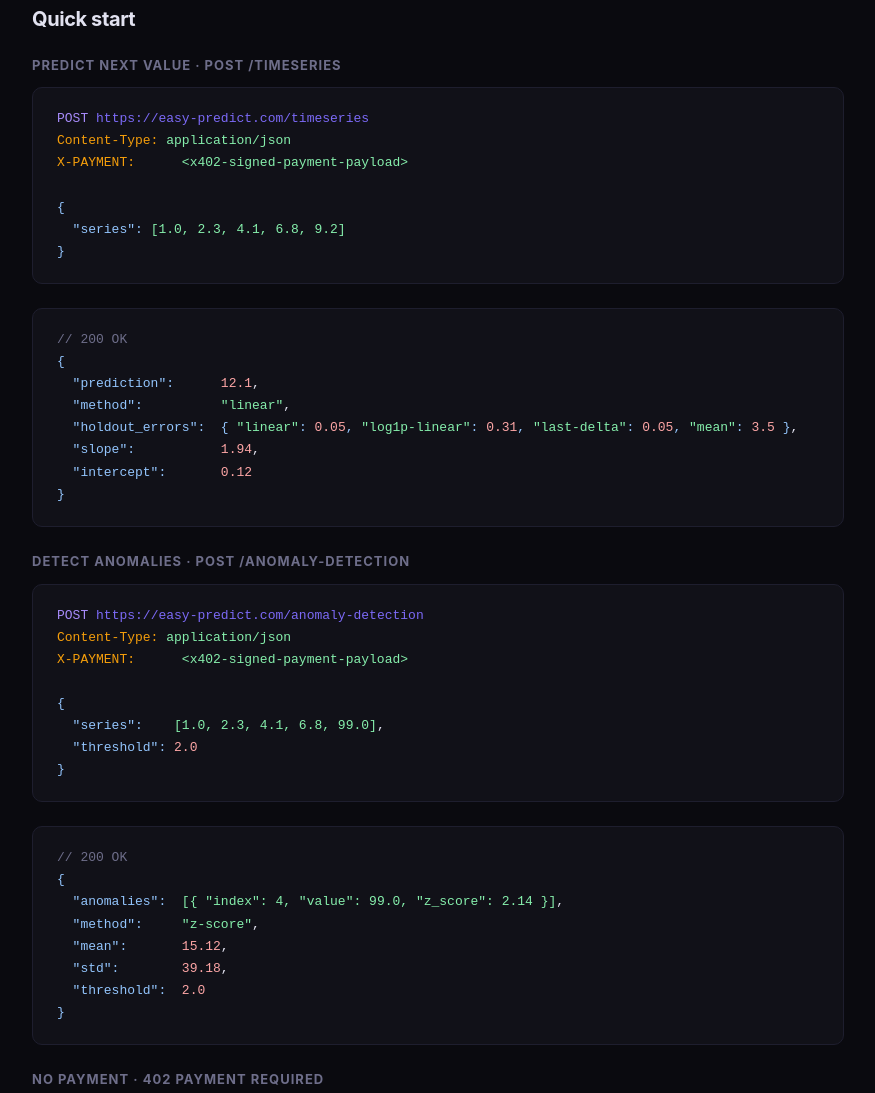
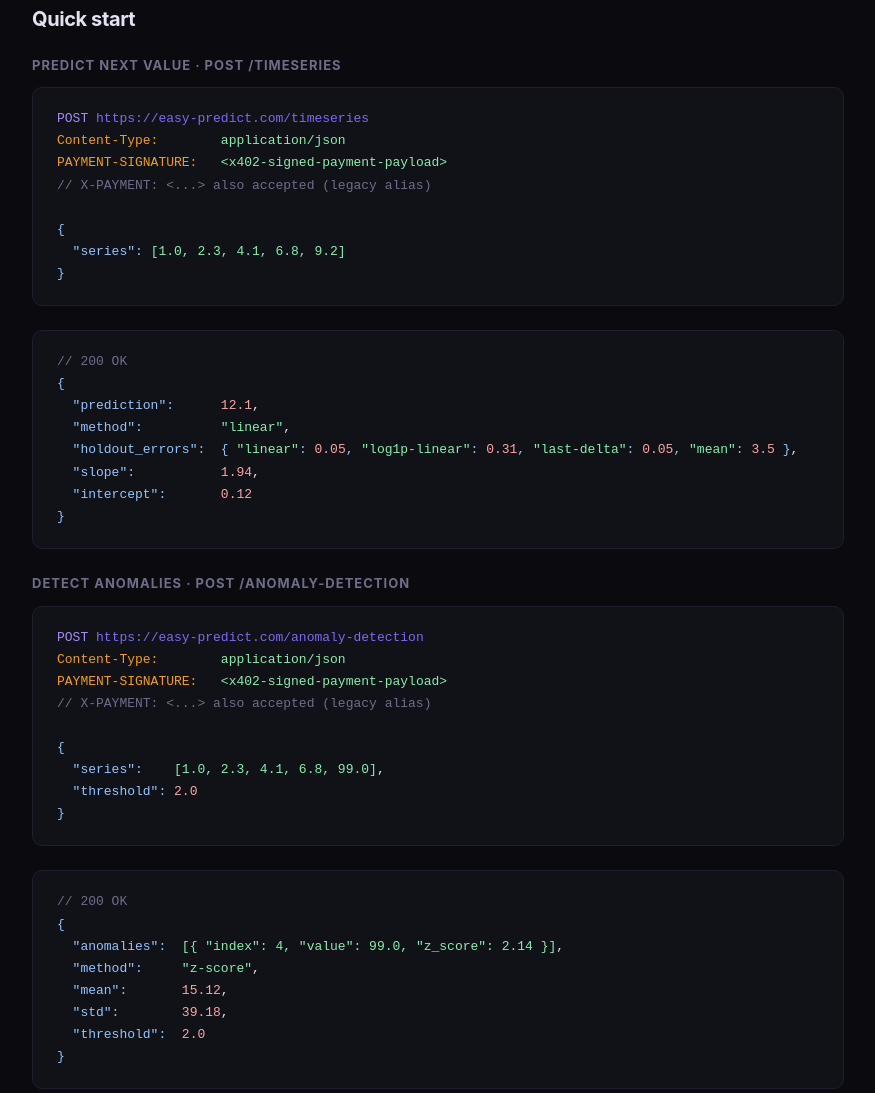
Before and after one commit to WilliamsRizzi/easy-predict, a website: page public/index.html in a window 1280 px wide. Shown: the part 674-1767 px from the top of the page, without its empty margins (202-1077 px from the left). Drawn offline with Linux system fonts and the light colour scheme.

Commit message:
fix inconsistent calls

```diff
--- a/public/index.html
+++ b/public/index.html
@@ -347,8 +347,9 @@
 
       <h3>Predict next value · POST /timeseries</h3>
       <pre><span class="token-method">POST</span> <span class="token-url">https://easy-predict.com/timeseries</span>
-<span class="token-header">Content-Type:</span> <span class="token-string">application/json</span>
-<span class="token-header">X-PAYMENT:</span>      <span class="token-string">&lt;x402-signed-payment-payload&gt;</span>
+<span class="token-header">Content-Type:</span>        <span class="token-string">application/json</span>
+<span class="token-header">PAYMENT-SIGNATURE:</span>   <span class="token-string">&lt;x402-signed-payment-payload&gt;</span>
+<span class="token-comment">// X-PAYMENT: &lt;...&gt; also accepted (legacy alias)</span>
 
 <span class="token-key">{</span>
   <span class="token-key">"series":</span> <span class="token-string">[1.0, 2.3, 4.1, 6.8, 9.2]</span>
@@ -367,8 +368,9 @@
       <br>
       <h3>Detect anomalies · POST /anomaly-detection</h3>
       <pre><span class="token-method">POST</span> <span class="token-url">https://easy-predict.com/anomaly-detection</span>
-<span class="token-header">Content-Type:</span> <span class="token-string">application/json</span>
-<span class="token-header">X-PAYMENT:</span>      <span class="token-string">&lt;x402-signed-payment-payload&gt;</span>
+<span class="token-header">Content-Type:</span>        <span class="token-string">application/json</span>
+<span class="token-header">PAYMENT-SIGNATURE:</span>   <span class="token-string">&lt;x402-signed-payment-payload&gt;</span>
+<span class="token-comment">// X-PAYMENT: &lt;...&gt; also accepted (legacy alias)</span>
 
 <span class="token-key">{</span>
   <span class="token-key">"series":</span>    <span class="token-string">[1.0, 2.3, 4.1, 6.8, 99.0]</span>,
@@ -416,8 +418,9 @@
             <code>last-delta</code>, or <code>mean</code> — by holding out the last point as a
             validation target, then retrains the winner on the full series. Response includes
             <code>holdout_errors</code> for all candidates so you can see why the model was chosen.
-            Calls without a valid <code>X-PAYMENT</code> header receive HTTP&nbsp;402
+            Calls without a valid <code>PAYMENT-SIGNATURE</code> header receive HTTP&nbsp;402
             with the full payment requirements in the response body.
+            (<code>X-PAYMENT</code> is accepted as a legacy alias.)
           </p>
         </div>
       </div>
@@ -473,7 +476,7 @@
         </div>
         <div class="step">
           <div class="step-num">3</div>
-          <div class="step-text"><strong>Your agent resends with X-PAYMENT.</strong> Include the base64-encoded signed payload in the <code>X-PAYMENT</code> header. The facilitator verifies and settles on-chain.</div>
+          <div class="step-text"><strong>Your agent resends with PAYMENT-SIGNATURE.</strong> Include the base64-encoded signed payload in the <code>PAYMENT-SIGNATURE</code> header (<code>X-PAYMENT</code> also accepted as a legacy alias). The facilitator verifies and settles on-chain.</div>
         </div>
         <div class="step">
           <div class="step-num">4</div>
```
Also changed, not shown: src/index.ts (+4 -4 lines).
